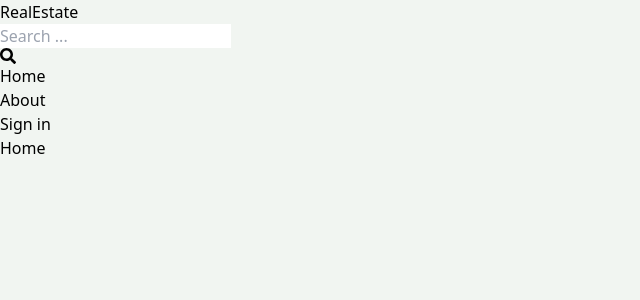
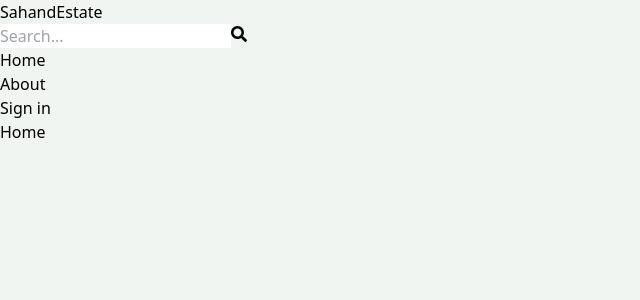
Before and after one commit to Kaouthar15/MERN_1, a React (Vite) app in the folder client/: page / in a window 1280 px wide. Shown: the top 300 px of the page, without its empty margins (0-640 px from the left). Built offline with nearby package versions, Linux system fonts and the light colour scheme; no server answers.

Commit message:
complete header search form functionality

```diff
--- a/client/src/components/Header.jsx
+++ b/client/src/components/Header.jsx
@@ -1,49 +1,73 @@
-import React from "react";
-import { FaSearch } from "react-icons/fa";
-import { Link } from "react-router-dom";
-import { useSelector } from "react-redux";
+import { FaSearch } from 'react-icons/fa';
+import { Link, useNavigate } from 'react-router-dom';
+import { useSelector } from 'react-redux';
+import { useEffect, useState } from 'react';
+
 export default function Header() {
-  const  {currentUser} = useSelector((state) => state.user);
+  const { currentUser } = useSelector((state) => state.user);
+  const [searchTerm, setSearchTerm] = useState('');
+  const navigate = useNavigate();
+  const handleSubmit = (e) => {
+    e.preventDefault();
+    const urlParams = new URLSearchParams(window.location.search);
+    urlParams.set('searchTerm', searchTerm);
+    const searchQuery = urlParams.toString();
+    navigate(`/search?${searchQuery}`);
+  };
+
+  useEffect(() => {
+    const urlParams = new URLSearchParams(location.search);
+    const searchTermFromUrl = urlParams.get('searchTerm');
+    if (searchTermFromUrl) {
+      setSearchTerm(searchTermFromUrl);
+    }
+  }, [location.search]);
   return (
-    <header className="bg-slate-200 shadow-md">
-      <div className="flex justify-between items-center max-w-6xl mx-auto p-3">
-        <Link to="/">
-          <h1 className="font-bold text-sm sm:text-xl flex flex-wrap">
-            <span className="text-slate-500">Real</span>
-            <span className="text-slate-700">Estate</span>
+    <header className='bg-slate-200 shadow-md'>
+      <div className='flex justify-between items-center max-w-6xl mx-auto p-3'>
+        <Link to='/'>
+          <h1 className='font-bold text-sm sm:text-xl flex flex-wrap'>
+            <span className='text-slate-500'>Sahand</span>
+            <span className='text-slate-700'>Estate</span>
           </h1>
         </Link>
-        <form className="bg-slate-100 p-3 rounded-lg flex items-center">
+        <form
+          onSubmit={handleSubmit}
+          className='bg-slate-100 p-3 rounded-lg flex items-center'
+        >
           <input
-            type="text"
-            placeholder="Search ..."
-            className="bg-transparent focus:outline-none w-24 sm:w-64"
+            type='text'
+            placeholder='Search...'
+            className='bg-transparent focus:outline-none w-24 sm:w-64'
+            value={searchTerm}
+            onChange={(e) => setSearchTerm(e.target.value)}
           />
-          <FaSearch className="text-slate-600" />
+          <button>
+            <FaSearch className='text-slate-600' />
+          </button>
         </form>
-        <ul className="flex gap-4">
-          <Link to="/">
-            <li className="hidden sm:inline text-slate-700 hover:underline">
+        <ul className='flex gap-4'>
+          <Link to='/'>
+            <li className='hidden sm:inline text-slate-700 hover:underline'>
               Home
             </li>
           </Link>
-          <Link to="/About">
-            <li className="hidden sm:inline text-slate-700 hover:underline">
+          <Link to='/about'>
+            <li className='hidden sm:inline text-slate-700 hover:underline'>
               About
             </li>
           </Link>
-          <Link to="profile">
-
-            { currentUser ? (
-              <img className="rounded-full h-7 w-7 object-cover " src={currentUser.avatar} alt="profile" />
+          <Link to='/profile'>
+            {currentUser ? (
+              <img
+                className='rounded-full h-7 w-7 object-cover'
+                src={currentUser.avatar}
+                alt='profile'
+              />
             ) : (
-              <li className="hidden sm:inline text-slate-700 hover:underline">
-                Sign in
-              </li>
+              <li className=' text-slate-700 hover:underline'> Sign in</li>
             )}
           </Link>
-          {console.log(currentUser)}
-
         </ul>
       </div>
     </header>
```
